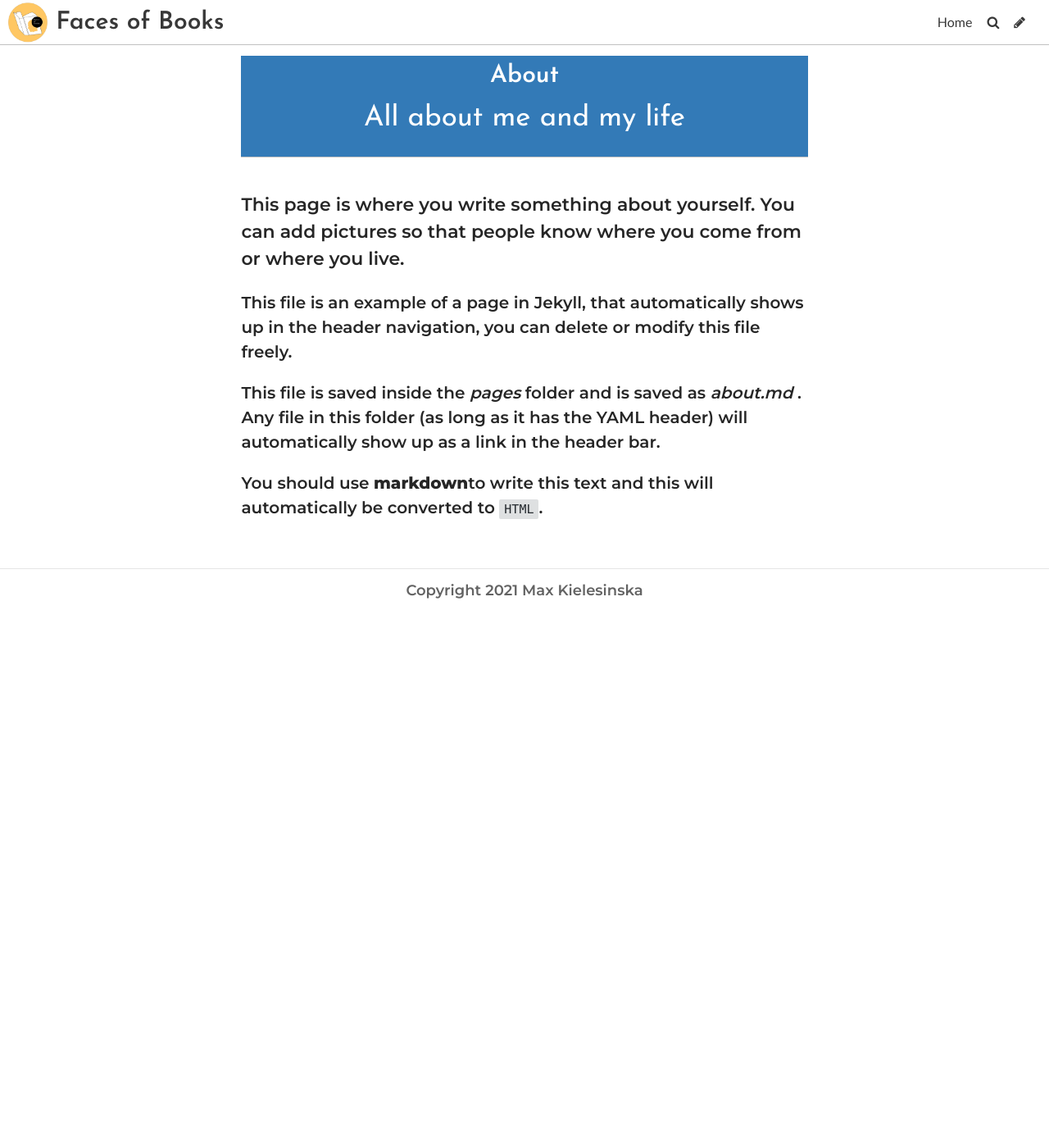
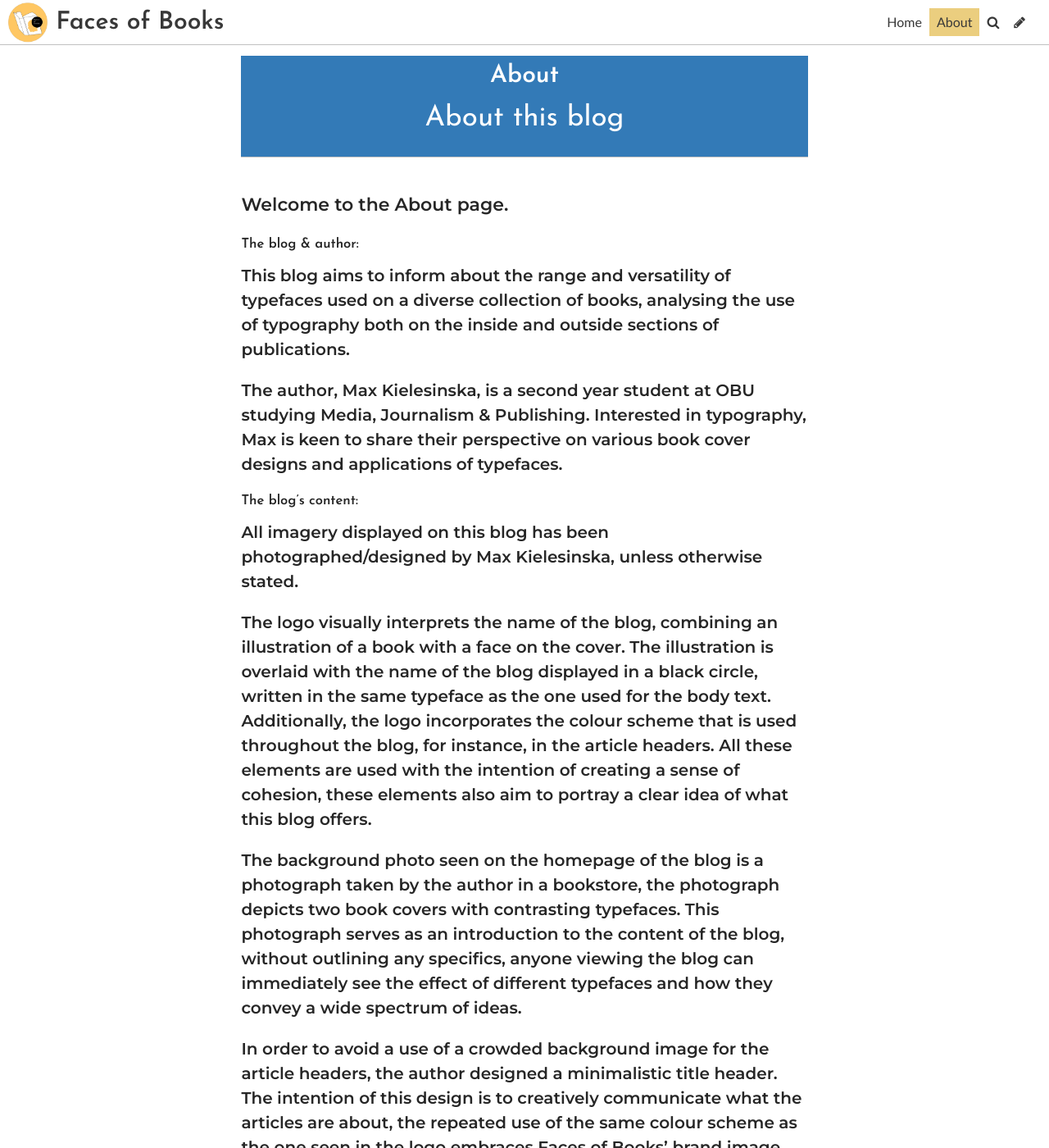
Before and after one commit to max19057767/typotemplate, a Jekyll site: the page built from pages/about.md, in a window 1280 px wide and 1400 px high. Shown: the whole window at 82% size. Built offline with Jekyll 4.4.1, drawn with Linux system fonts in a browser that asks for light colours; some web fonts are replaced; some of the changed text lies outside the part shown.

Commit message:
Update Page “about”

```diff
--- a/pages/about.md
+++ b/pages/about.md
@@ -1,20 +1,39 @@
 ---
-layout: page
+header_feature_image: /uploads/log.jpg
 title: About
+subtitle: About this blog
 permalink: /about/
 date: 2020-06-29T15:36:12.231Z
-header_feature_image: /uploads/log.jpg
+layout: page
 published: true
-subtitle: All about me and my life
 tags: null
 description: null
-show: false
+show: true
 ---
+Welcome to the About page.
 
-This page is where you write something about yourself. You can add pictures so that people know where you come from or where you live.
 
-This file is an example of a page in Jekyll, that automatically shows up in the header navigation, you can delete or modify this file freely.
 
-This file is saved inside the _pages_ folder and is saved as _about.md_ . Any file in this folder (as long as it has  the YAML header) will automatically show up as a link in the header bar.
+##### The blog & author:
 
-You should use **markdown**to write this text and this will automatically be converted to `HTML`.
+This blog aims to inform about the range and versatility of typefaces used on a diverse collection of books, analysing the use of typography both on the inside and outside sections of publications.
+
+The author, Max Kielesinska, is a second year student at OBU studying Media, Journalism & Publishing. Interested in typography, Max is keen to share their perspective on various book cover designs and applications of typefaces.
+
+##### The blog’s content:
+
+All imagery displayed on this blog has been photographed/designed by Max Kielesinska, unless otherwise stated.
+
+The logo visually interprets the name of the blog, combining an illustration of a book with a face on the cover. The illustration is overlaid with the name of the blog displayed in a black circle, written in the same typeface as the one used for the body text. Additionally, the logo incorporates the colour scheme that is used throughout the blog, for instance, in the article headers. All these elements are used with the intention of creating a sense of cohesion, these elements also aim to portray a clear idea of what this blog offers.
+
+The background photo seen on the homepage of the blog is a photograph taken by the author in a bookstore, the photograph depicts two book covers with contrasting typefaces. This photograph serves as an introduction to the content of the blog, without outlining any specifics, anyone viewing the blog can immediately see the effect of different typefaces and how they convey a wide spectrum of ideas.
+
+In order to avoid a use of a crowded background image for the article headers, the author designed a minimalistic title header. The intention of this design is to creatively communicate what the articles are about, the repeated use of the same colour scheme as the one seen in the logo embraces Faces of Books’ brand image.
+
+
+
+
+
+
+
+Hope you enjoy reading the articles posted on Faces of Books, have a nice day!
```
